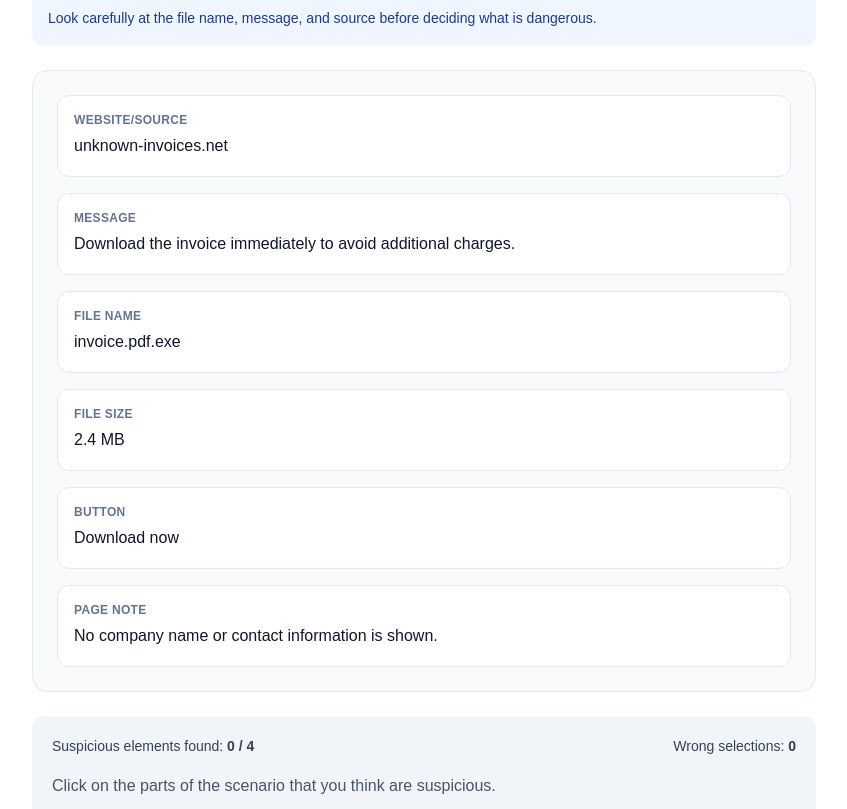
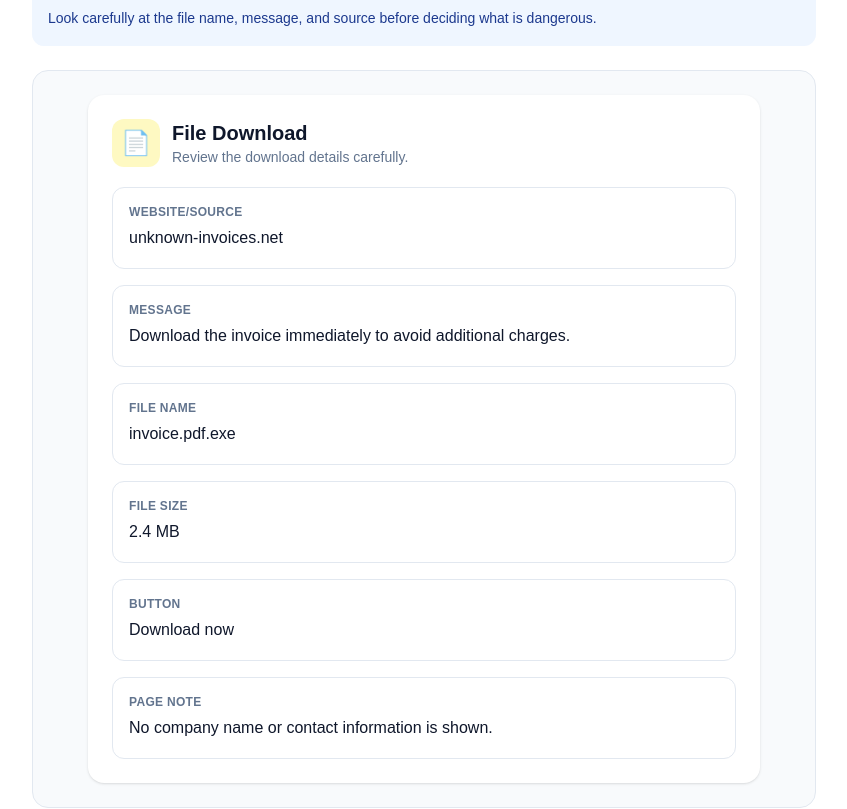
Before and after one commit to TIS0N/cyber-awareness-app, a Next.js app: page /modules/malware in a window 1280 px wide. Shown: the part 1741-2550 px from the top of the page, without its empty margins (216-1063 px from the left). Built offline with nearby package versions, Linux system fonts and the light colour scheme.

Commit message:
Improved scenarios

```diff
--- a/src/components/scenarios/ScenarioCard.tsx
+++ b/src/components/scenarios/ScenarioCard.tsx
@@ -40,7 +40,7 @@ export default function ScenarioCard({ scenario }: ScenarioCardProps) {
     const wasSelected = selectedElements.includes(element.id);
 
     if (!wasSelected) {
-      return "border-slate-200 bg-white hover:bg-slate-50";
+      return "border-slate-200 bg-white hover:border-slate-300 hover:bg-slate-50";
     }
 
     if (element.isSuspicious) {
@@ -48,6 +48,167 @@ export default function ScenarioCard({ scenario }: ScenarioCardProps) {
     }
 
     return "border-yellow-500 bg-yellow-50 text-yellow-900";
+  }
+
+  function ClickableElement({
+    element,
+    compact = false,
+  }: {
+    element: ScenarioElement;
+    compact?: boolean;
+  }) {
+    return (
+      <button
+        type="button"
+        onClick={() => handleElementClick(element)}
+        className={`w-full rounded-xl border text-left transition ${getElementStyle(
+          element,
+        )} ${compact ? "px-3 py-2" : "p-4"}`}
+      >
+        <span className="block text-xs font-semibold uppercase tracking-wide text-slate-500">
+          {element.label}
+        </span>
+
+        <span className="mt-1 block whitespace-pre-line leading-7">
+          {element.content}
+        </span>
+      </button>
+    );
+  }
+
+  function renderEmailScenario() {
+    return (
+      <div className="overflow-hidden rounded-2xl border border-slate-200 bg-white">
+        <div className="border-b border-slate-200 bg-slate-100 px-5 py-3">
+          <div className="flex gap-2">
+            <span className="h-3 w-3 rounded-full bg-red-400" />
+            <span className="h-3 w-3 rounded-full bg-yellow-400" />
+            <span className="h-3 w-3 rounded-full bg-green-400" />
+          </div>
+        </div>
+
+        <div className="space-y-4 p-6">
+          {scenario.elements.map((element, index) => (
+            <ClickableElement
+              key={element.id}
+              element={element}
+              compact={index < 2}
+            />
+          ))}
+        </div>
+      </div>
+    );
+  }
+
+  function renderWebsiteScenario() {
+    return (
+      <div className="overflow-hidden rounded-2xl border border-slate-200 bg-white">
+        <div className="border-b border-slate-200 bg-slate-100 p-4">
+          <div className="rounded-full bg-white px-4 py-2 text-sm text-slate-600 shadow-sm">
+            Website preview
+          </div>
+        </div>
+
+        <div className="space-y-5 p-6">
+          {scenario.elements.map((element, index) => {
+            if (index === 0) {
+              return (
+                <div key={element.id}>
+                  <p className="mb-2 text-sm font-medium text-slate-500">
+                    Address bar
+                  </p>
+                  <ClickableElement element={element} compact />
+                </div>
+              );
+            }
+
+            return <ClickableElement key={element.id} element={element} />;
+          })}
+        </div>
+      </div>
+    );
+  }
+
+  function renderDownloadScenario() {
+    return (
+      <div className="rounded-2xl border border-slate-200 bg-slate-50 p-6">
+        <div className="mx-auto max-w-2xl rounded-2xl bg-white p-6 shadow-sm">
+          <div className="mb-5 flex items-center gap-3">
+            <div className="flex h-12 w-12 items-center justify-center rounded-xl bg-yellow-100 text-2xl">
+              📄
+            </div>
+
+            <div>
+              <h3 className="text-xl font-bold text-slate-900">
+                File Download
+              </h3>
+              <p className="text-sm text-slate-500">
+                Review the download details carefully.
+              </p>
+            </div>
+          </div>
+
+          <div className="space-y-4">
+            {scenario.elements.map((element) => (
+              <ClickableElement key={element.id} element={element} />
+            ))}
+          </div>
+        </div>
+      </div>
+    );
+  }
+
+  function renderShopScenario() {
+    return (
+      <div className="rounded-2xl border border-slate-200 bg-white p-6">
+        <div className="grid gap-6 md:grid-cols-[220px_1fr]">
+          <div className="flex h-56 items-center justify-center rounded-2xl bg-slate-100 text-6xl">
+            📱
+          </div>
+
+          <div className="space-y-4">
+            {scenario.elements.map((element) => (
+              <ClickableElement key={element.id} element={element} />
+            ))}
+          </div>
+        </div>
+      </div>
+    );
+  }
+
+  function renderSmsScenario() {
+    return (
+      <div className="mx-auto max-w-md rounded-[2rem] border border-slate-300 bg-slate-900 p-4 shadow-sm">
+        <div className="rounded-[1.5rem] bg-white p-5">
+          <div className="mb-4 text-center text-sm font-medium text-slate-500">
+            SMS / Chat message
+          </div>
+
+          <div className="space-y-3">
+            {scenario.elements.map((element) => (
+              <ClickableElement key={element.id} element={element} />
+            ))}
+          </div>
+        </div>
+      </div>
+    );
+  }
+
+  function renderScenarioContent() {
+    switch (scenario.type) {
+      case "email":
+        return renderEmailScenario();
+      case "website":
+        return renderWebsiteScenario();
+      case "download":
+        return renderDownloadScenario();
+      case "shop":
+        return renderShopScenario();
+      case "sms":
+        return renderSmsScenario();
+      default:
+        return renderEmailScenario();
+    }
   }
 
   function getScenarioLabel() {
@@ -83,26 +244,7 @@ export default function ScenarioCard({ scenario }: ScenarioCardProps) {
         </p>
       </div>
 
-      <div className="rounded-2xl border border-slate-200 bg-slate-50 p-6">
-        <div className="grid gap-4">
-          {scenario.elements.map((element) => (
-            <button
-              key={element.id}
-              type="button"
-              onClick={() => handleElementClick(element)}
-              className={`rounded-xl border p-4 text-left transition ${getElementStyle(
-                element,
-              )}`}
-            >
-              <span className="block text-xs font-semibold uppercase tracking-wide text-slate-500">
-                {element.label}
-              </span>
-
-              <span className="mt-1 block leading-7">{element.content}</span>
-            </button>
-          ))}
-        </div>
-      </div>
+      {renderScenarioContent()}
 
       <div className="mt-6 rounded-xl bg-slate-100 p-5">
         <div className="flex flex-col gap-2 text-sm text-slate-700 sm:flex-row sm:items-center sm:justify-between">
@@ -139,7 +281,8 @@ export default function ScenarioCard({ scenario }: ScenarioCardProps) {
           </div>
         ) : (
           <p className="mt-4 leading-7 text-slate-600">
-            Click on the parts of the scenario that you think are suspicious.
+            Click parts of the scenario that you think are suspicious. Some
+            parts are dangerous, while others are normal.
           </p>
         )}
 
```
